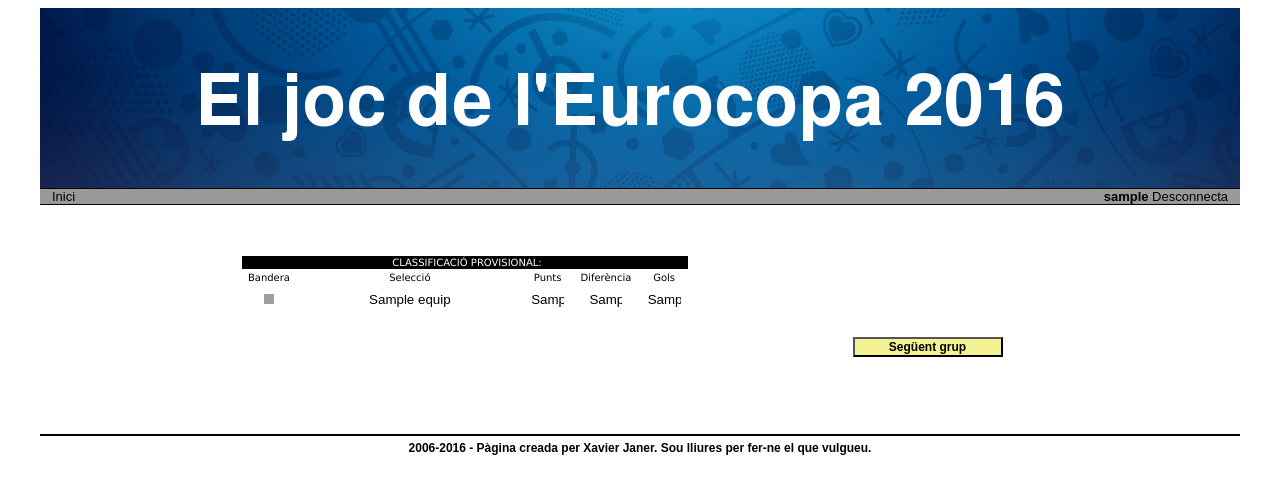
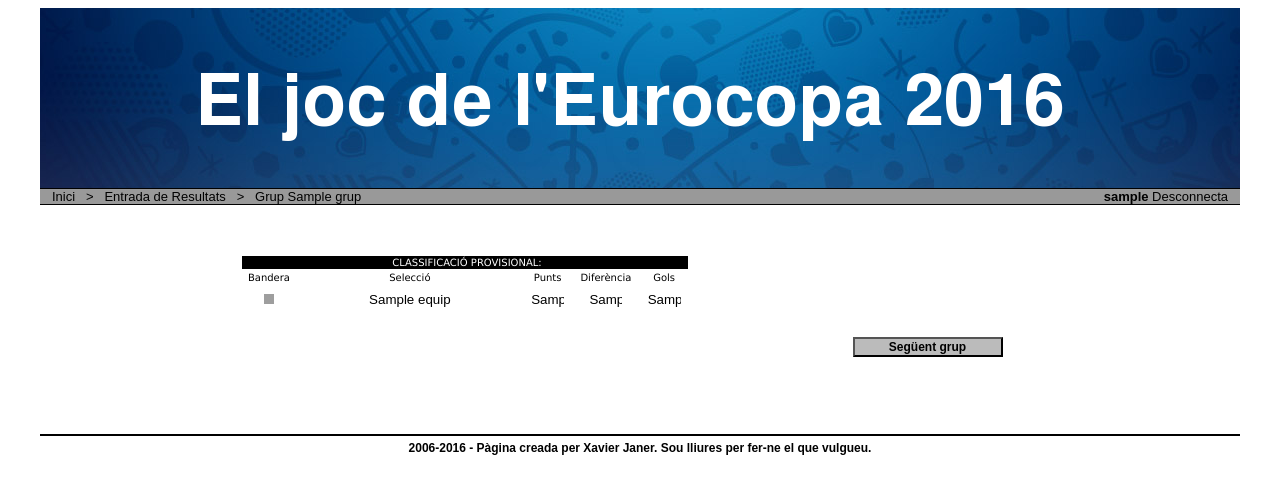
Before and after one commit to xjaner/euro2016, a Django app: template joc/templates/joc/grup.html in a window 1280 px wide. Shown: the top 494 px of the page. Run offline with Django 3.2, Linux system fonts and the light colour scheme; the template is opened without the code that fills it: most values are stand-ins (such as "Sample title", 1, 10 or a date in 2020); parts of the project's set-up code (start-up, migrations or seed data) failed here and were passed over; some libraries are stand-ins or nearby versions; grey boxes are pictures that could not be loaded.

Commit message:
Més millores

```diff
--- a/assets/css/estil_grup.css
+++ b/assets/css/estil_grup.css
@@ -80,7 +80,7 @@
 .boto_index{
 	font-size: 12px;
 	font-weight: bold;
-	background-color: #f4f192;
+	background-color: #bbb;
 	width: 150px;
 }
 #boto_quarts{
--- a/joc/templates/joc/base.html
+++ b/joc/templates/joc/base.html
@@ -18,8 +18,8 @@
 
     <div id="barres">
     <div id="barra1">
+    <a href="{% url 'joc:index' %}">Inici</a>
     {% block navegacio %}
-    <a href="{% url 'joc:index' %}">Inici</a>
     {% endblock navegacio %}
     </div>
 
--- a/joc/templates/joc/grup.html
+++ b/joc/templates/joc/grup.html
@@ -12,6 +12,13 @@
 {% endblock scripts %}
 
 {% block title %}Entrada dels resultats dels grups{% endblock %}
+
+{% block navegacio %}
+&nbsp;&nbsp;&gt;&nbsp;&nbsp;
+<a href="{% url 'joc:pronostic' %}">Entrada de Resultats</a>
+&nbsp;&nbsp;&gt;&nbsp;&nbsp;
+<a href="{% url 'joc:pronostic' %}?grup={{ grup }}">Grup {{ grup }}</a>
+{% endblock navegacio %}
 
 {% block content %}
 
--- a/joc/views/pronostic.py
+++ b/joc/views/pronostic.py
@@ -86,7 +86,9 @@ def pronostic(request):
             'height_banderes': 19,
             'width_banderes': 28,
             'border_banderes': 1,
+            'grup': grup.nom,
             'seguent_grup': seguent_grup,
             'deshabilita_submit': deshabilita_submit,
+            'jugador': jugador,
         }
     )
```
